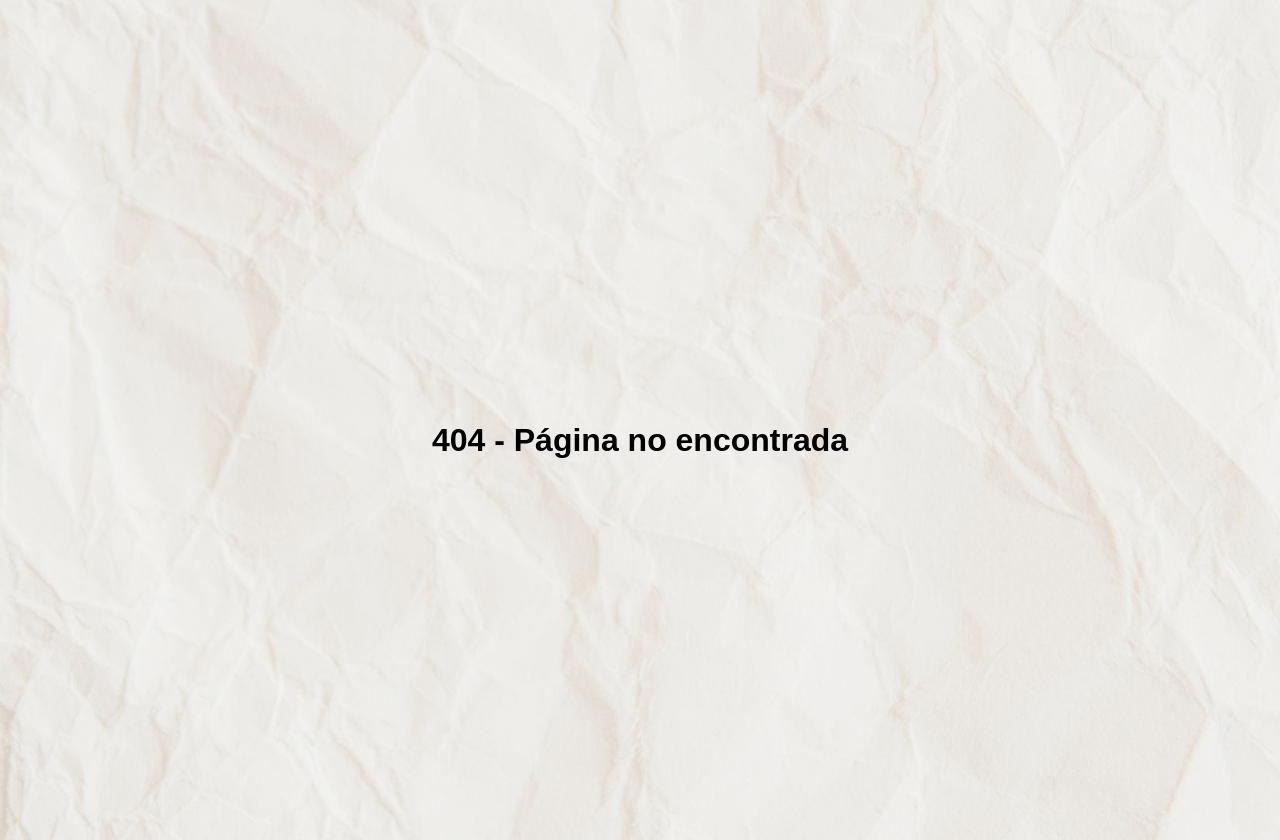
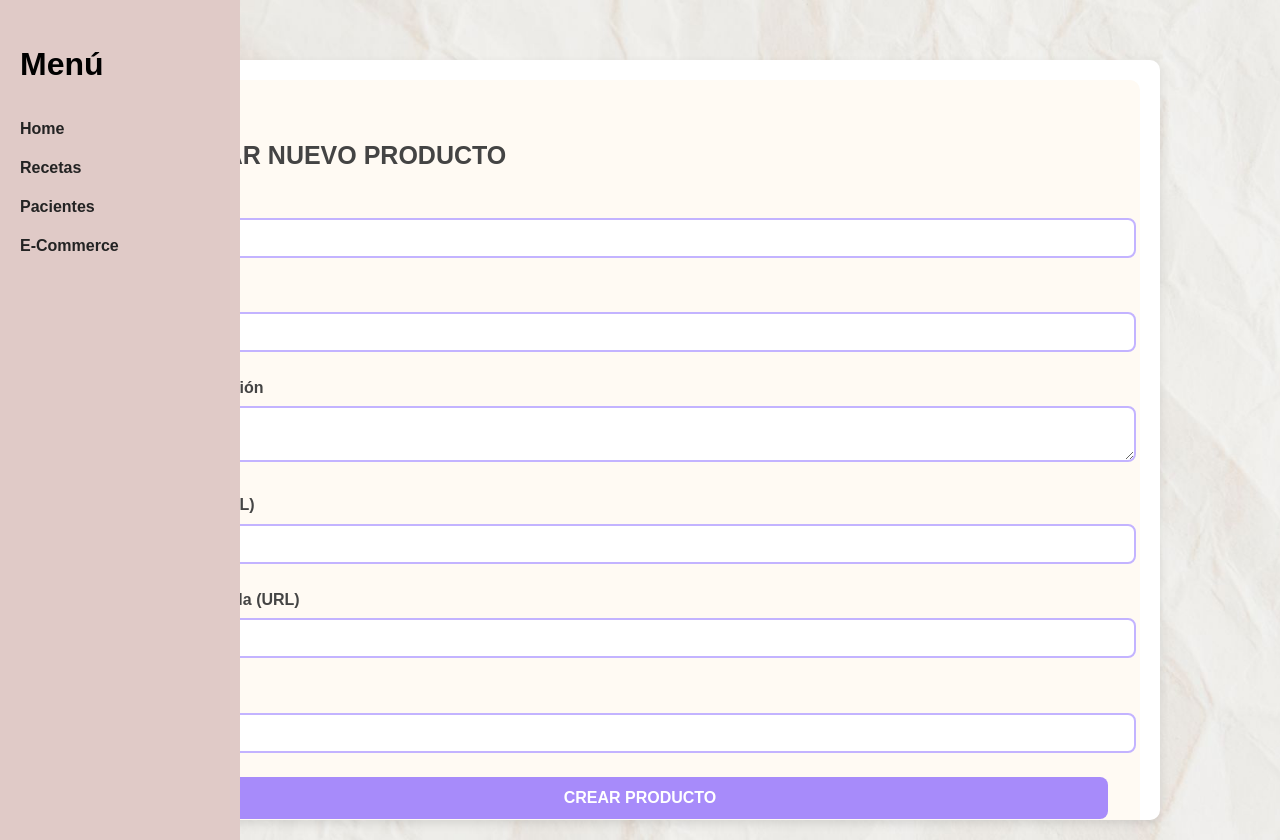
Before and after one commit to NUTRA-Bioabordajes/Backoffice, a React (Vite) app in the folder Backoffice/: page /dashboard/agregarProducto in a window 1280 px wide. Before the commit this address had no page. Built offline with nearby package versions, Linux system fonts and the light colour scheme.

Commit message:
form agregar receta y producto

```diff
--- a/Backoffice/src/App.jsx
+++ b/Backoffice/src/App.jsx
@@ -9,6 +9,8 @@ import Recetas from './components/Recetas';
 import ECommerce from './components/ECommerce';
 import AgregarPaciente from './components/AgregarPaciente';
 import AgregarReceta from './components/AgregarReceta';
+import AgregarProducto from './components/AgregarProducto';
+
 
 function App() {
       return (
@@ -27,6 +29,7 @@ function App() {
           <Route path="ecommerce" element={<ECommerce />} />
           <Route path="agregarPaciente" element={<AgregarPaciente />} />
           <Route path="agregarReceta" element={<AgregarReceta />} />
+          <Route path="agregarProducto" element={<AgregarProducto />} />
 
         </Route>
 
--- a/Backoffice/src/components/AgregarPaciente.jsx
+++ b/Backoffice/src/components/AgregarPaciente.jsx
@@ -12,7 +12,7 @@ const AgregarPaciente = () => {
     edad: "",
     diagnostico: "",
     idMedicoTratante: "",
-    intolerancias: [],
+    intolerancias: [],  // Ahora será array de string
     sexo: "",
     barrio: "",
     nombrePersonaACargo1: "",
@@ -33,15 +33,12 @@ const AgregarPaciente = () => {
   const [success, setSuccess] = useState(false);
   const navigate = useNavigate();
 
-
   useEffect(() => {
     fetch("http://localhost:3000/intolerancias")
       .then(res => res.json())
       .then(data => {
-        console.log("Intolerancias cargadas desde API:", data);
-        // 👇 normalizamos a objetos {value, label} y forzamos a número
         const normalizados = data.map(i => ({
-          value: Number(i.idIntolerancia).toString(),
+          value: String(i.idIntolerancia), // siempre string
           label: i.Nombre
         }));
         setIntoleranciasDisponibles(normalizados);
@@ -49,20 +46,18 @@ const AgregarPaciente = () => {
       .catch(err => console.error("Error cargando intolerancias:", err));
   }, []);
 
-
-
   const handleChange = (e) => {
     const { name, value } = e.target;
     setFormData(prev => ({ ...prev, [name]: value }));
   };
 
+  // Mantener como string
   const handleIntoleranciasChange = (selectedOptions) => {
     const idsSeleccionados = selectedOptions
-      ? [...new Set(selectedOptions.map(opt => Number(opt.value)))]
+      ? selectedOptions.map(opt => opt.value)
       : [];
     setFormData(prev => ({ ...prev, intolerancias: idsSeleccionados }));
   };
-
 
   const validate = () => {
     const newErrors = {};
@@ -77,10 +72,15 @@ const AgregarPaciente = () => {
   const handleSubmit = async (e) => {
     e.preventDefault();
     if (!validate()) return;
-    console.log(formData)
+
+    // Si tu backend espera los ids como número, convierte aquí
+    const dataToSend = {
+      ...formData,
+      intolerancias: formData.intolerancias.map(id => Number(id)),
+    };
 
     try {
-      await axios.post("http://localhost:3000/usuarios/nuevoUsuario", formData);
+      await axios.post("http://localhost:3000/usuarios/nuevoUsuario", dataToSend);
 
       setSuccess(true);
       setTimeout(() => {
@@ -100,7 +100,6 @@ const AgregarPaciente = () => {
   useEffect(() => {
     console.log("Intolerancias seleccionadas:", formData.intolerancias);
   }, [formData.intolerancias]);
-
 
   return (
     <div className="form-container">
@@ -125,7 +124,7 @@ const AgregarPaciente = () => {
             name="apellido"
             className="input"
             value={formData.apellido}
-            onChange={  handleChange}
+            onChange={handleChange}
           />
         </div>
 
@@ -182,14 +181,13 @@ const AgregarPaciente = () => {
             isMulti
             options={intoleranciasDisponibles}
             value={intoleranciasDisponibles.filter(opt =>
-              formData.intolerancias.includes(Number(opt.value))
+              formData.intolerancias.includes(opt.value)
             )}
             onChange={handleIntoleranciasChange}
             className="basic-multi-select"
             classNamePrefix="select"
             placeholder="Seleccione intolerancias..."
           />
-
         </div>
 
         <div className="campo">
--- /dev/null
+++ b/Backoffice/src/components/AgregarProducto.jsx
@@ -0,0 +1,162 @@
+import React, { useState } from "react";
+import './AgregarPaciente.css';
+import { useNavigate } from "react-router-dom";
+import axios from "axios";
+
+const AgregarProducto = () => {
+  const [formData, setFormData] = useState({
+    nombre: "",
+    precio: "",
+    descripcion: "",
+    foto: "",
+    fotoTabla: "",
+    cantidad: ""
+  });
+
+  const [errors, setErrors] = useState({});
+  const [success, setSuccess] = useState(false);
+  const navigate = useNavigate();
+
+  const handleChange = (e) => {
+    const { name, value } = e.target;
+    setFormData(prev => ({
+      ...prev,
+      [name]: value
+    }));
+  };
+
+  const validate = () => {
+    const newErrors = {};
+    if (!formData.nombre) newErrors.nombre = "El nombre es obligatorio";
+    if (!formData.precio) {
+      newErrors.precio = "El precio es obligatorio";
+    } else if (isNaN(parseFloat(formData.precio))) {
+      newErrors.precio = "El precio debe ser un número";
+    }
+    if (!formData.descripcion) newErrors.descripcion = "La descripción es obligatoria";
+    if (!formData.foto) newErrors.foto = "La foto es obligatoria";
+    if (!formData.fotoTabla) newErrors.fotoTabla = "La foto de tabla es obligatoria";
+    if (!formData.cantidad) newErrors.cantidad = "La cantidad es obligatoria";
+    return newErrors;
+  };
+
+  const handleSubmit = async (e) => {
+    e.preventDefault();
+    const validationErrors = validate();
+    setErrors(validationErrors);
+    if (Object.keys(validationErrors).length > 0) return;
+
+    try {
+      await axios.post("http://localhost:3000/productos/nuevoProducto", {
+        ...formData,
+        precio: parseFloat(formData.precio)
+      });
+
+      setSuccess(true);
+      setTimeout(() => {
+        navigate("/dashboard/productos");
+      }, 900);
+    } catch (err) {
+      setErrors({
+        submit: err.response?.data?.message || "Error al crear el producto. Intente nuevamente."
+      });
+      setSuccess(false);
+    }
+  };
+
+  return (
+    <div className="form-container">
+      <form className="formulario" onSubmit={handleSubmit}>
+        <h3>CREAR NUEVO PRODUCTO</h3>
+
+        <div className="campo">
+          <label>Nombre</label>
+          <input
+            type="text"
+            name="nombre"
+            className="input"
+            value={formData.nombre}
+            onChange={handleChange}
+            required
+          />
+          {errors.nombre && <p className="error">{errors.nombre}</p>}
+        </div>
+
+        <div className="campo">
+          <label>Precio</label>
+          <input
+            type="number"
+            step="0.01"
+            name="precio"
+            className="input"
+            value={formData.precio}
+            onChange={handleChange}
+            required
+          />
+          {errors.precio && <p className="error">{errors.precio}</p>}
+        </div>
+
+        <div className="campo">
+          <label>Descripción</label>
+          <textarea
+            name="descripcion"
+            className="input"
+            value={formData.descripcion}
+            onChange={handleChange}
+            rows="2"
+            required
+          />
+          {errors.descripcion && <p className="error">{errors.descripcion}</p>}
+        </div>
+
+        <div className="campo">
+          <label>Foto (URL)</label>
+          <input
+            type="text"
+            name="foto"
+            className="input"
+            value={formData.foto}
+            onChange={handleChange}
+            placeholder="https://..."
+            required
+          />
+          {errors.foto && <p className="error">{errors.foto}</p>}
+        </div>
+
+        <div className="campo">
+          <label>Foto Tabla (URL)</label>
+          <input
+            type="text"
+            name="fotoTabla"
+            className="input"
+            value={formData.fotoTabla}
+            onChange={handleChange}
+            placeholder="https://..."
+            required
+          />
+          {errors.fotoTabla && <p className="error">{errors.fotoTabla}</p>}
+        </div>
+
+        <div className="campo">
+          <label>Cantidad</label>
+          <input
+            type="text"
+            name="cantidad"
+            className="input"
+            value={formData.cantidad}
+            onChange={handleChange}
+            required
+          />
+          {errors.cantidad && <p className="error">{errors.cantidad}</p>}
+        </div>
+
+        {errors.submit && <p className="error">{errors.submit}</p>}
+
+        <button type="submit" className="boton-enviar">Crear Producto</button>
+        {success && <div>¡Producto creado exitosamente!</div>}
+      </form>
+    </div>
+  );
+};
+
+export default AgregarProducto;
--- a/Backoffice/src/components/AgregarReceta.jsx
+++ b/Backoffice/src/components/AgregarReceta.jsx
@@ -1,15 +1,161 @@
-import {Link} from "react-router-dom"
-import React from "react";
+import React, { useState, useEffect } from "react";
+import './AgregarPaciente.css';
+import { useNavigate } from "react-router-dom";
+import axios from "axios";
+import Select from "react-select";
 
 const AgregarReceta = () => {
+  const [formData, setFormData] = useState({
+    nombre: "",
+    descripcion: "",
+    elaboracion: "",
+    idCategoria: "",
+    foto: ""
+  });
 
-    return(
-    <>
+  const [categoriasOptions, setCategoriasOptions] = useState([]);
+  const [errors, setErrors] = useState({});
+  const [success, setSuccess] = useState(false);
+  const navigate = useNavigate();
 
-        <h1>AgregarReceta</h1>
-    </>
+  useEffect(() => {
+    axios.get("http://localhost:3000/categorias")
+      .then(res => {
+        const options = res.data.map(c => ({
+          value: String(c.idCategoria),
+          label: c.nombre
+        }));
+        setCategoriasOptions(options);
+      })
+      .catch(err => console.error("Error cargando categorías:", err));
+  }, []);
 
-    )
+  const handleChange = (e) => {
+    const { name, value, type, checked } = e.target;
+    setFormData(prev => ({
+      ...prev,
+      [name]: type === "checkbox" ? checked : value
+    }));
+  };
 
-}
+  const handleCategoriaChange = (selectedOption) => {
+    setFormData(prev => ({
+      ...prev,
+      idCategoria: selectedOption ? selectedOption.value : ""
+    }));
+  };
+
+  const validate = () => {
+    const newErrors = {};
+    if (!formData.nombre) newErrors.nombre = "El nombre es obligatorio";
+    if (!formData.descripcion) newErrors.descripcion = "La descripción es obligatoria";
+    if (!formData.elaboracion) newErrors.elaboracion = "La elaboración es obligatoria";
+    if (!formData.idCategoria) newErrors.idCategoria = "Debe seleccionar una categoría";
+    return newErrors;
+  };
+
+  const handleSubmit = async (e) => {
+    e.preventDefault();
+    const validationErrors = validate();
+    setErrors(validationErrors);
+    if (Object.keys(validationErrors).length > 0) return;
+
+    try {
+      // Enviar datos al backend
+      await axios.post("http://localhost:3000/recetas/nuevaReceta", {
+        ...formData,
+        idCategoria: Number(formData.idCategoria),
+      });
+
+      setSuccess(true);
+      setTimeout(() => {
+        navigate("/dashboard/recetas");
+      }, 800);
+    } catch (err) {
+      setErrors({
+        submit: err.response?.data?.message || "Error al crear la receta. Intente nuevamente."
+      });
+      setSuccess(false);
+    }
+  };
+
+  return (
+    <div className="form-container">
+      <form className="formulario" onSubmit={handleSubmit}>
+        <h3>CREAR NUEVA RECETA</h3>
+
+        <div className="campo">
+          <label>Nombre de la receta</label>
+          <input
+            type="text"
+            name="nombre"
+            className="input"
+            value={formData.nombre}
+            onChange={handleChange}
+            required
+          />
+          {errors.nombre && <p className="error">{errors.nombre}</p>}
+        </div>
+
+        <div className="campo">
+          <label>Descripción</label>
+          <textarea
+            name="descripcion"
+            className="input"
+            value={formData.descripcion}
+            onChange={handleChange}
+            rows="2"
+            required
+          />
+          {errors.descripcion && <p className="error">{errors.descripcion}</p>}
+        </div>
+
+        <div className="campo">
+          <label>Elaboración</label>
+          <textarea
+            name="elaboracion"
+            className="input"
+            value={formData.elaboracion}
+            onChange={handleChange}
+            rows="4"
+            required
+          />
+          {errors.elaboracion && <p className="error">{errors.elaboracion}</p>}
+        </div>
+
+        <div className="campo">
+          <label>Categoría</label>
+          <Select
+            options={categoriasOptions}
+            value={categoriasOptions.find(opt => opt.value === formData.idCategoria) || null}
+            onChange={handleCategoriaChange}
+            placeholder="Seleccione una categoría..."
+            classNamePrefix="select"
+          />
+          {errors.idCategoria && <p className="error">{errors.idCategoria}</p>}
+        </div>
+
+
+
+        <div className="campo">
+          <label>Foto (URL)</label>
+          <input
+            type="text"
+            name="foto"
+            className="input"
+            value={formData.foto}
+            onChange={handleChange}
+            placeholder="https://..."
+          />
+        </div>
+
+        {errors.submit && <p className="error">{errors.submit}</p>}
+
+        <button type="submit" className="boton-enviar">Crear Receta</button>
+        {success && <div>¡Receta creada exitosamente!</div>}
+      </form>
+    </div>
+  );
+};
+
 export default AgregarReceta;
--- a/Backoffice/src/components/Recetas.css
+++ b/Backoffice/src/components/Recetas.css
@@ -26,6 +26,7 @@
 
   .agregar-receta-link:hover {
     background-color: #cfa49e;
+    color: white;
   }
 
   .sin-recetas-text,
--- a/Backoffice/src/components/Recetas.jsx
+++ b/Backoffice/src/components/Recetas.jsx
@@ -31,7 +31,7 @@ const VerReceta = () => {
   return (
     <div className="recetas-container">
       <h1 className="titulo">Recetas</h1>
-      <Link to="/dashboard/gregarReceta" className="agregar-receta-link">
+      <Link to="/dashboard/AgregarReceta" className="agregar-receta-link">
         + Agregar Receta
       </Link>
 
```
